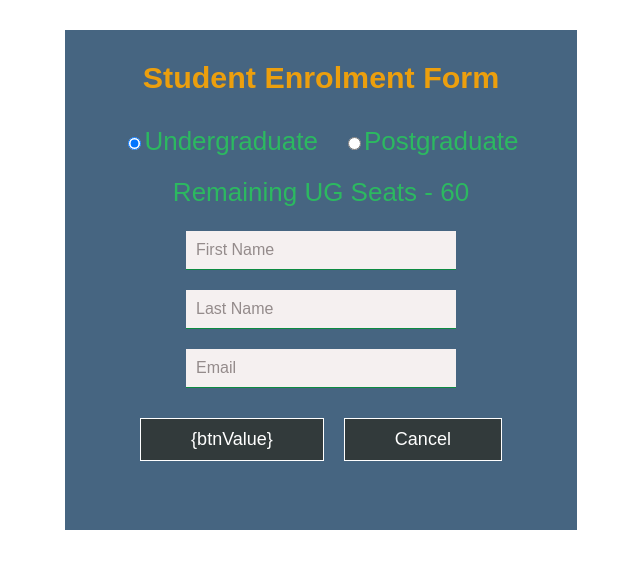
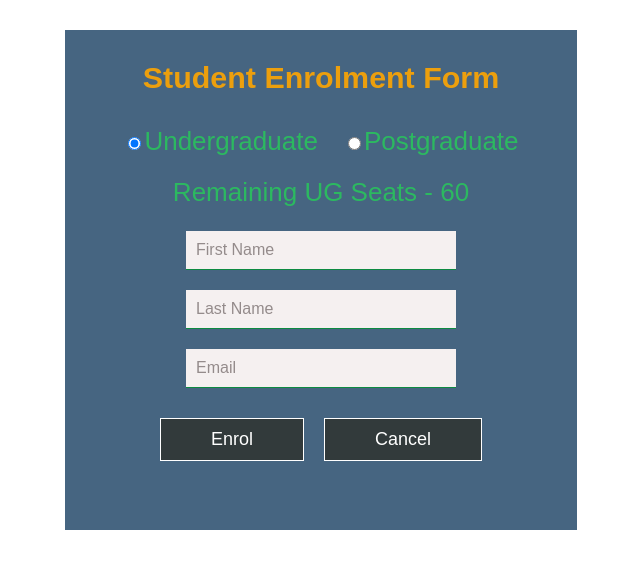
Before and after one commit to zeng-dong/just-react, a React (Create React App) app: page / in a window 1280 px wide. Shown: the top 568 px of the page, without its empty margins (319-959 px from the left). Built offline with nearby package versions, Linux system fonts and the light colour scheme.

Commit message:
fix the cancel btn

```diff
--- a/src/EnrolmentForm.js
+++ b/src/EnrolmentForm.js
@@ -7,7 +7,7 @@ const EnrolmentForm = (props) => {
     const [lastName, setLastName] = useState('');
     const [email, setEmail] = useState('');
     const [btnValue, setBtnValue] = useState('Enrol');
-    const [studentId, setStudentId] = useState('0');
+    const [studentId, setStudentId] = useState(0);
 
     const handleEdit = (stId) => {
         handleInputReset(firstName, lastName, email);
@@ -118,7 +118,7 @@ const EnrolmentForm = (props) => {
                                 name="Enrol"
                                 className="btn"
                                 alt="Enrol"
-                                value="{btnValue}"
+                                value={btnValue}
                                 onClick={handleClick}
                             />
                             <input
```
